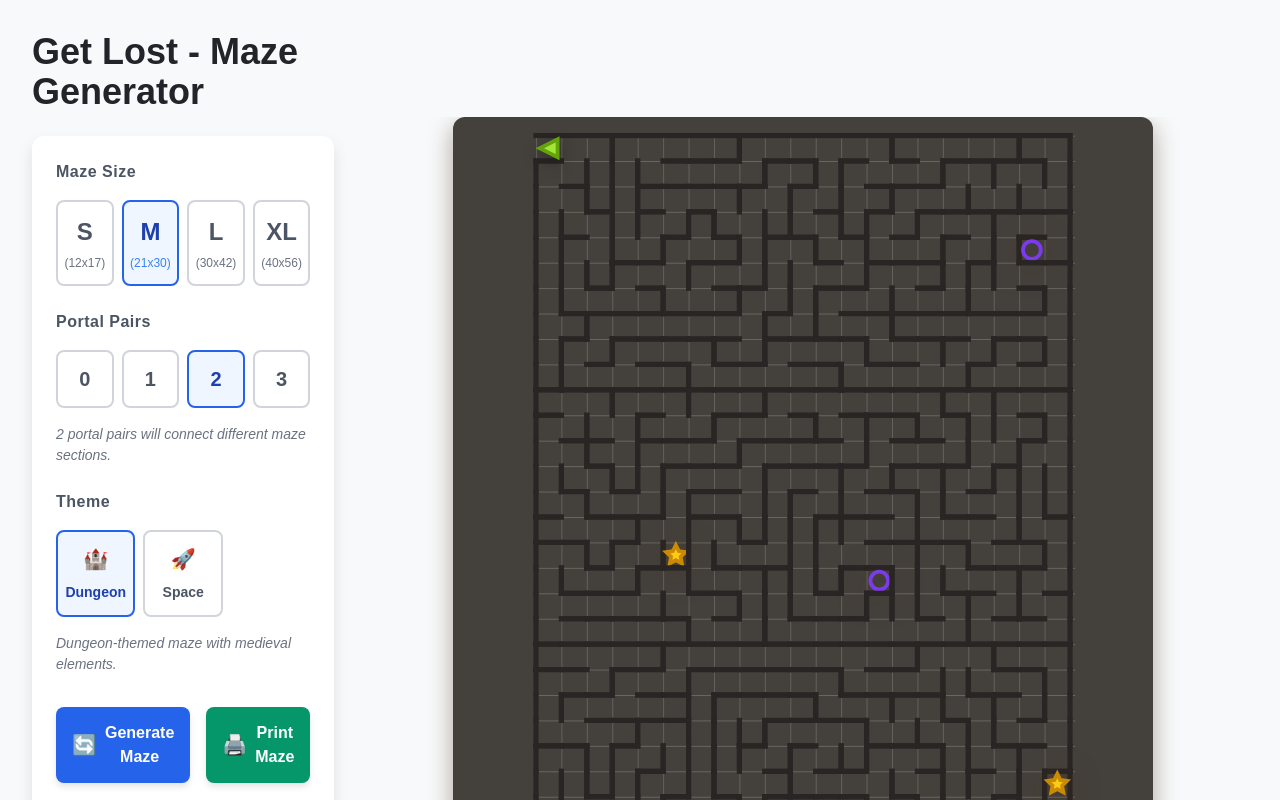
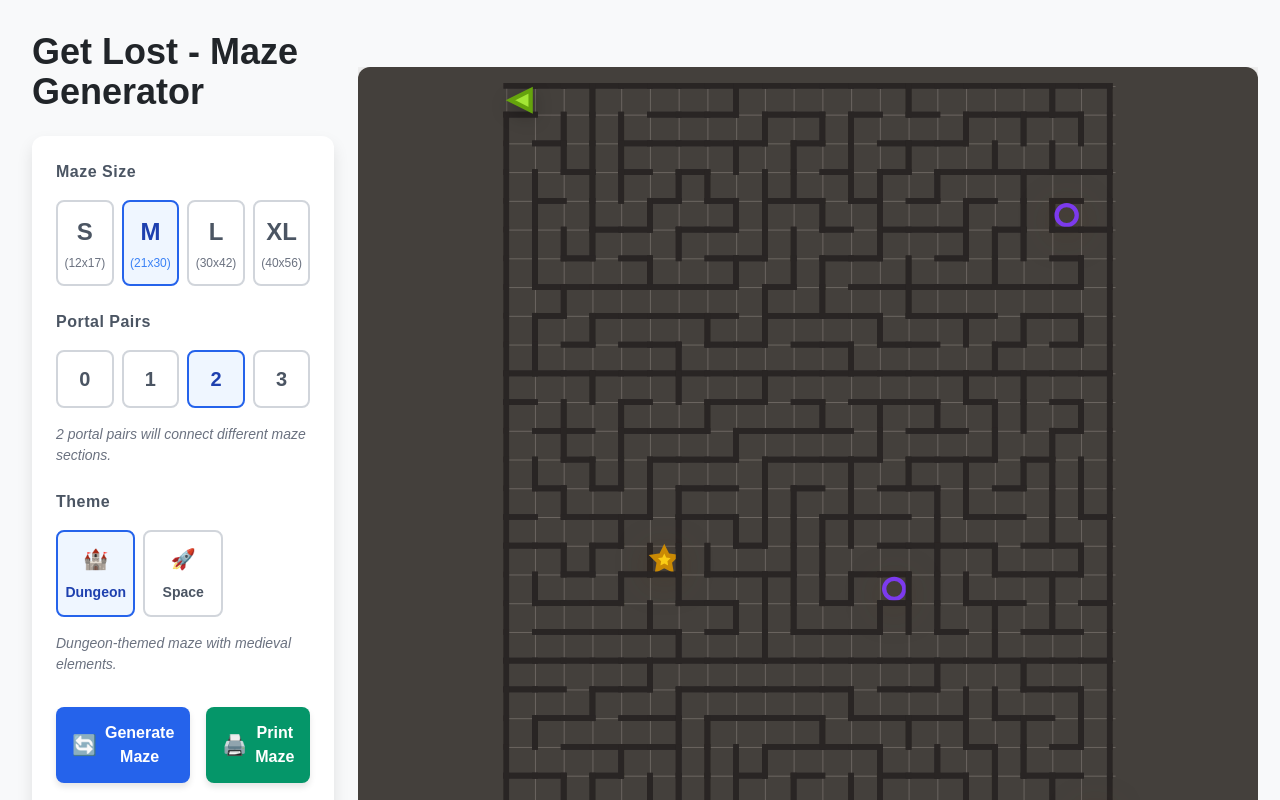
Before and after one commit to gosuhiman/get-lost, a Next.js app in the folder web/: page / in a window 1280 px wide. Shown: the top 800 px of the page. Built offline with nearby package versions, Linux system fonts and the light colour scheme.

Commit message:
style: update MazeGrid component for improved desktop display with larger dimensions and enhanced responsive design

```diff
--- a/web/src/components/MazeGrid/MazeGrid.tsx
+++ b/web/src/components/MazeGrid/MazeGrid.tsx
@@ -329,8 +329,8 @@ const MazeGrid: React.FC<MazeGridProps> = memo(({
   // A4 proportion calculation (1:1.414 ratio - width:height)
   const a4Ratio = 1.414;
 
-  // For screen display
-  const maxWidth = isDesktop ? Math.min(900, viewBoxWidth * 1.5) : Math.min(500, viewBoxWidth);
+  // For screen display - updated to allow larger size on desktop
+  const maxWidth = isDesktop ? Math.min(1600, viewBoxWidth * 2.5) : Math.min(500, viewBoxWidth);
   const maxHeight = maxWidth * a4Ratio;
 
   // Entry and exit points (top-left and bottom-right)
@@ -367,8 +367,8 @@ const MazeGrid: React.FC<MazeGridProps> = memo(({
           style={{
             width: `${maxWidth}px`,
             height: `${maxHeight}px`,
-            minWidth: isDesktop ? '700px' : '320px',
-            minHeight: isDesktop ? '800px' : '450px',
+            minWidth: isDesktop ? '900px' : '320px',
+            minHeight: isDesktop ? '900px' : '450px',
             backgroundColor: colors.background,
           }}
           data-print-svg="true"
--- a/web/src/components/MazeGrid/styles.module.css
+++ b/web/src/components/MazeGrid/styles.module.css
@@ -17,7 +17,7 @@
 
 .mazeGrid {
   max-width: 95vw;
-  max-height: 80vh;
+  max-height: 90vh;
   display: block;
   width: 100%;
   height: auto;
@@ -32,10 +32,6 @@
 
 .gridPattern {
   stroke-width: 0.5;
-}
-
-.gridBackground {
-  /* Default styling for the grid background */
 }
 
 /* Theme-specific styling */
@@ -157,8 +153,13 @@
 
 /* Media query for large screens to enhance desktop experience */
 @media (min-width: 1280px) {
+  .container {
+    min-height: 800px;
+  }
+
   .mazeGrid {
-    max-width: 1200px;
+    max-width: 95vw;
+    max-height: 90vh;
     transition: box-shadow 0.3s ease;
   }
 
```
